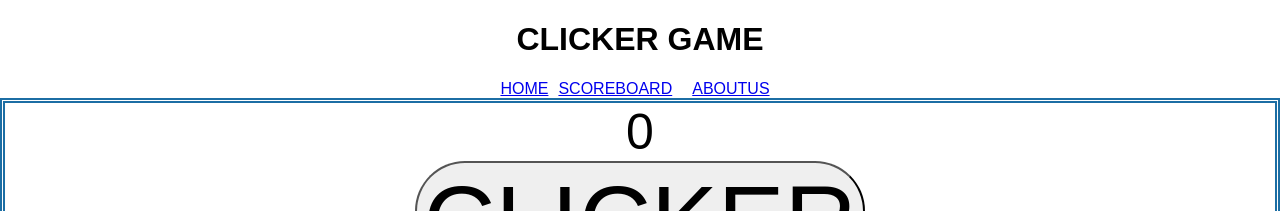
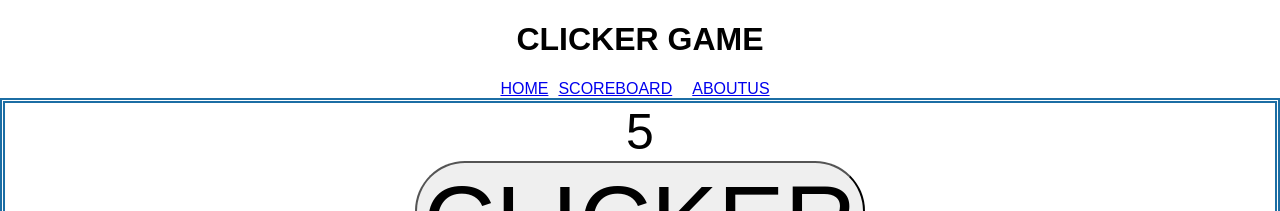
Before and after one commit to esxiao93/CLICKME, a React (Create React App) app: page / in a window 1280 px wide. Shown: the top 211 px of the page. Built offline with nearby package versions, Linux system fonts and the light colour scheme; data requests are answered from the project's data file.

Commit message:
start/click button working

```diff
--- a/src/Components/App.js
+++ b/src/Components/App.js
@@ -9,7 +9,7 @@ function App() {
 
   const [page, setPage] = useState("/")
   const [click, setClick] = useState(0);
-  const [seconds, setSeconds] = useState(0);
+  const [seconds, setSeconds] = useState(5);
   const [scores, setScores] = useState([]);
   const [buttonStop, setButtonStop] = useState(false);
   const [isClicked, setIsClicked] = useState(false);
@@ -27,47 +27,24 @@ function App() {
   //   }
   // })
 
-  // // Timer
-  // useEffect(() => {
-  //   console.log(isClicked)
-  //   if (seconds > 0) {
-  //     setTimeout(() => setSeconds(seconds - 1), 1000)
-  //     // setSeconds(10)
-  //      setButtonStop(true)
-  //   } else {
-  //     // setSeconds(0)
-  //     // setTimeout(() => setSeconds(seconds - 1), 1000)
-  //     // setButtonStop(false)
-  //   }
-  // },[isClicked])
-
-
-  // //GAME CLICK BUTTON FUNCTION
-  // function handleClick() {
-  //   setClick((click) => (click + 1))
-  //   setIsClicked(true)
-  //   setSeconds(10)
-  // }
-
-   // Timer
-   useEffect(() => {
-    if (isClicked===true) {
-      console.log(isClicked)
+  // Timer
+  useEffect(() => {
+    console.log(isClicked)
+    if (seconds > 0 && click > 0) {
+      setSeconds(seconds)
       setTimeout(() => setSeconds(seconds - 1), 1000)
-       setButtonStop(true)
-       console.log(isClicked)
-    } else {
-console.log("fuck!")
+      setButtonStop(false)
+    } else if (seconds === 0 && click > 0){
+      setSeconds(0)
+      setButtonStop(true)
     }
-  },[isClicked])
+  })
 
 
   //GAME CLICK BUTTON FUNCTION
   function handleClick() {
+    // setIsClicked((isClicked) => !isClicked)
     setClick((click) => (click + 1))
-    setIsClicked(true)
-    setSeconds(10)
-
   }
 
 
@@ -112,3 +89,29 @@ console.log("fuck!")
 }
 
 export default App;
+
+
+
+
+
+
+//    // Timer
+//    useEffect(() => {
+//     if (isClicked===true) {
+//       console.log(isClicked)
+//       setTimeout(() => setSeconds(seconds - 1), 1000)
+//        setButtonStop(true)
+//        console.log(isClicked)
+//     } else {
+// console.log("fuck!")
+//     }
+//   },[isClicked])
+
+
+//   //GAME CLICK BUTTON FUNCTION
+//   function handleClick() {
+//     setClick((click) => (click + 1))
+//     setIsClicked(true)
+//     setSeconds(10)
+
+//   }
```
